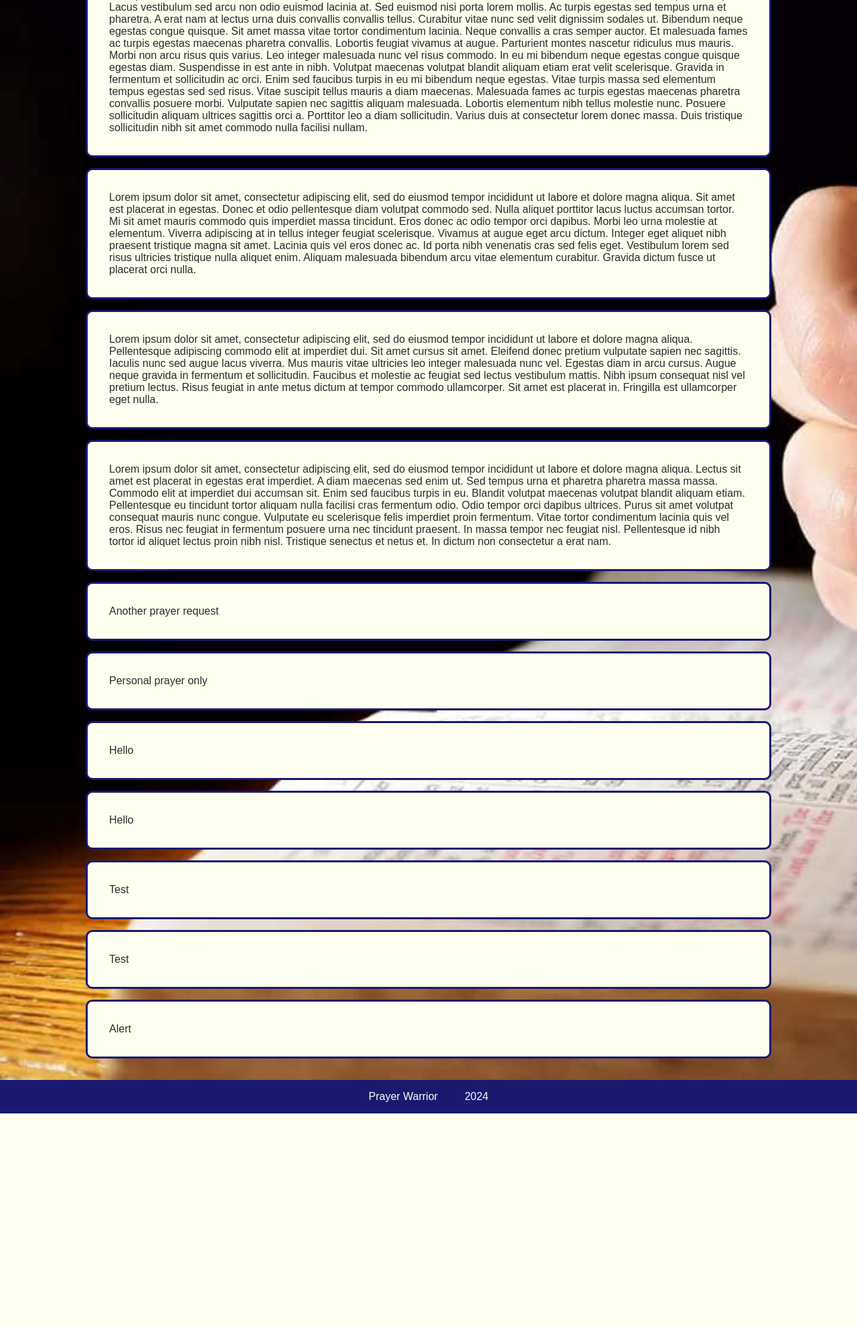
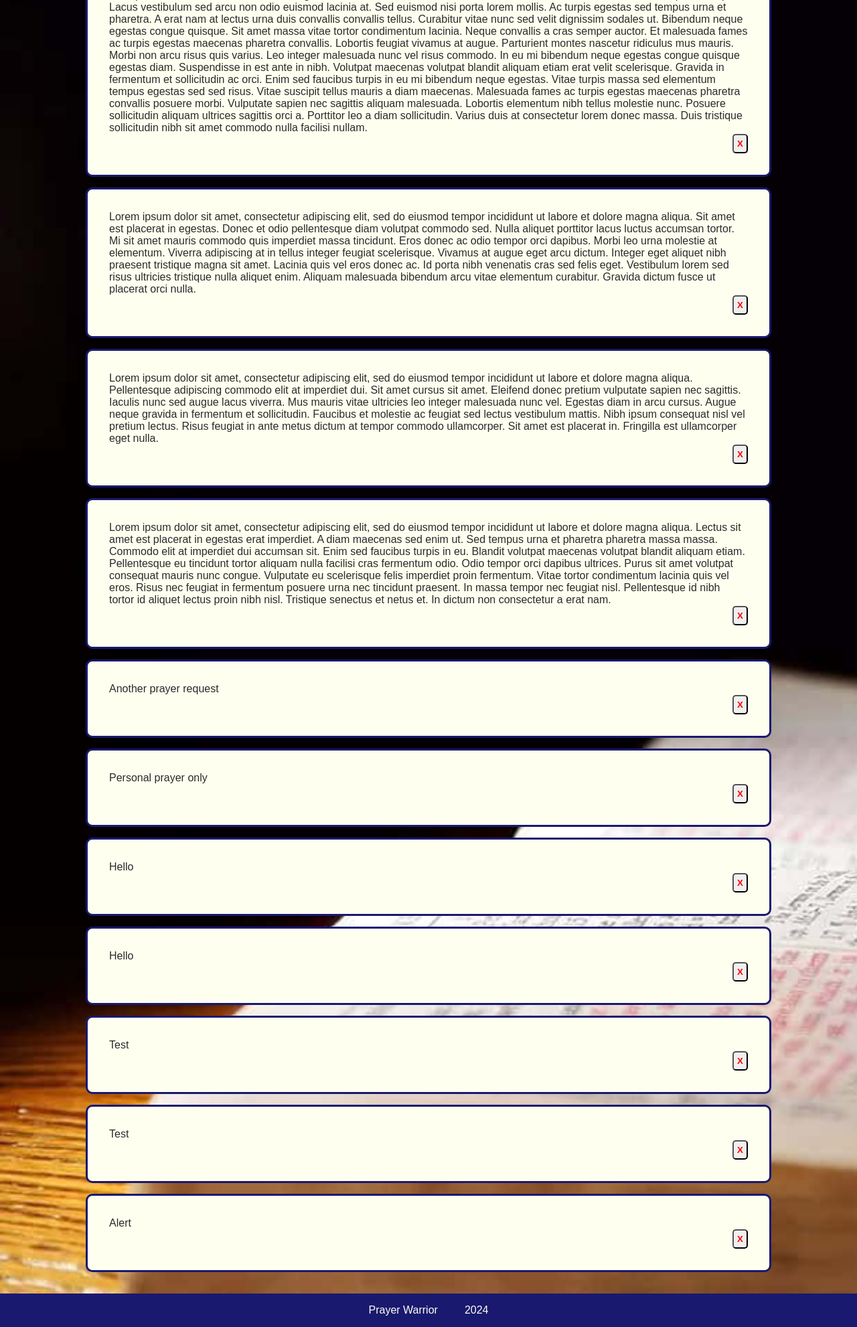
Before and after one commit to stephenlindstrom/prayer_warrior, a Django app: page /app/personal-prayer/ in a window 1280 px wide. Shown: the part 270-2252 px from the top of the page at 67% size. Before the commit the page ends 1933 px from the top, so only its background shows below. Run offline with Django 5.2, Linux system fonts and the light colour scheme; a user stored in the database is signed in; data comes from the database, SQL or seed files in the repository; both versions use the stored data as it was after the commit.

Commit message:
Start pagination

```diff
--- a/app/static/app/personal-prayer.css
+++ b/app/static/app/personal-prayer.css
@@ -13,7 +13,6 @@ h1 {
 }
 
 .prayer-request {
-    list-style-type: none;
     border: 3px solid var(--primary-color);
     border-radius: 10px;
     padding: 2rem;
@@ -57,3 +56,13 @@ a {
     display: flex;
     align-items: center;
 }
+
+.delete-form {
+    display: flex;
+    justify-content: flex-end;
+}
+
+.delete-button {
+    color: red;
+    font-weight: bold;
+}
--- a/app/templates/app/personal-prayer.html
+++ b/app/templates/app/personal-prayer.html
@@ -12,11 +12,17 @@
         </div>
     </div>
 {% if prayer_request_list %}
-    <ul class="flex-container">
+    <div class="flex-container">
     {% for prayer_request in prayer_request_list %}
-        <li class="prayer-request">{{ prayer_request.content }}</li>
+        <div class="prayer-request">
+            <div>{{ prayer_request.content }}</div>
+            <form method="post" action="{% url 'app:delete-prayer-request' prayer_request.id %}" class="delete-form">
+                {% csrf_token %}
+                <button type="submit" class="delete-button">X</button>
+            </form>
+        </div>
     {% endfor %}
-    </ul>
+    </div>
 {% else %}
     <p>No items</p>
 {% endif %}
--- a/app/views.py
+++ b/app/views.py
@@ -23,6 +23,7 @@ class PersonalPrayerView(LoginRequiredMixin, generic.ListView):
     model = PrayerRequest
     login_url = reverse_lazy("login")
     template_name = "app/personal-prayer.html"
+    paginate_by = 5
 
     def get_context_data(self, **kwargs):
         context = super().get_context_data(**kwargs)
```
Also changed, not shown: db.sqlite3.
